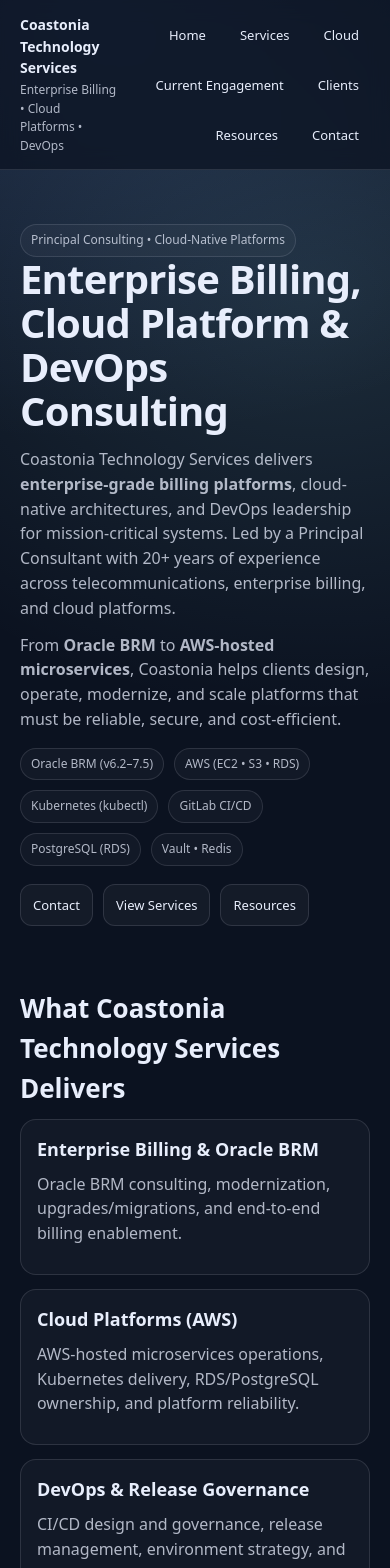
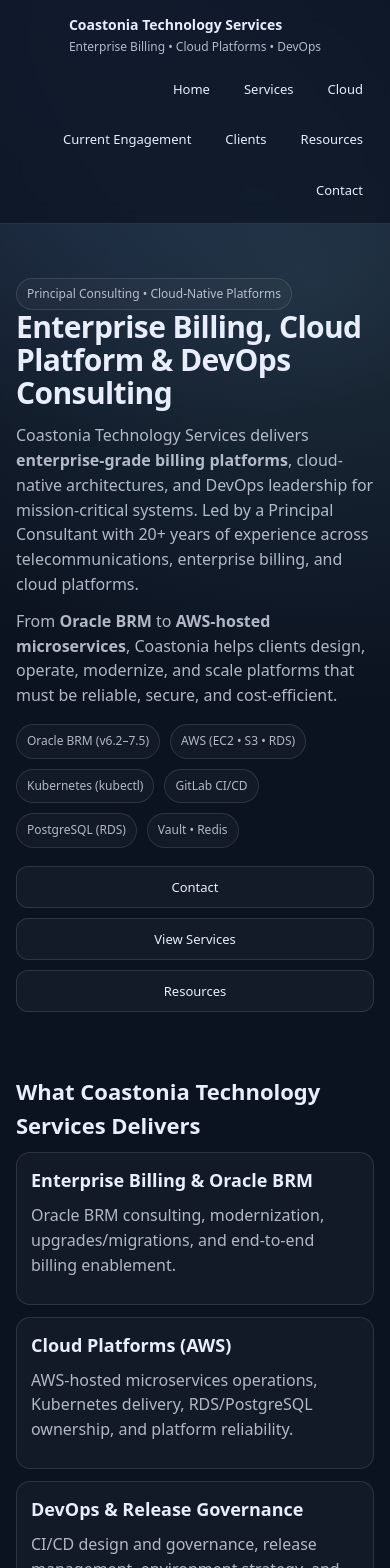
Before and after one commit to jhynes39/coastonia, a Next.js app: page / in a window 390 px wide. Shown: the top 1568 px of the page. Built offline with nearby package versions, Linux system fonts and the light colour scheme.

Commit message:
Update globals.css

```diff
--- a/app/globals.css
+++ b/app/globals.css
@@ -52,11 +52,62 @@
   gap: 14px;
 }
 
-@media (min-width: 820px) {
-  .grid.cols-3 { grid-template-columns: repeat(3, 1fr); }
-  .grid.cols-2 { grid-template-columns: repeat(2, 1fr); }
+/* --- Mobile improvements --- */
+@media (max-width: 819px) {
+  .container { padding: 0 16px; }
+
+  h1 { font-size: 30px; }
+  h2 { font-size: 22px; }
+  .hero { padding: 34px 0 10px 0; }
+  .hero p { font-size: 15px; }
+
+  .navInner {
+    flex-direction: column;
+    align-items: flex-start;
+    gap: 10px;
+    padding: 12px 0;
+  }
+
+  .navLinks {
+    width: 100%;
+    justify-content: flex-start;
+    gap: 8px;
+  }
+
+  .navLinks a {
+    padding: 10px 12px;      /* bigger tap target */
+    font-size: 14px;
+  }
+
+  .card {
+    padding: 14px;
+    border-radius: 14px;
+  }
+
+  .grid { gap: 12px; }
+
+
 }
 
+@media (max-width: 819px) {
+  .kv .badge {
+    font-size: 12px;
+    padding: 7px 10px;
+  }
+
+  .ctaRow .button {
+    width: 100%;
+    justify-content: center;
+  }
+}
+.grid.cols-3, .grid.cols-2 {
+  grid-template-columns: 1fr;
+}
+
+@media (min-width: 820px) {
+  .grid.cols-2 { grid-template-columns: repeat(2, 1fr); }
+  .grid.cols-3 { grid-template-columns: repeat(3, 1fr); }
+}
 .nav {
   position: sticky;
   top: 0;
```
